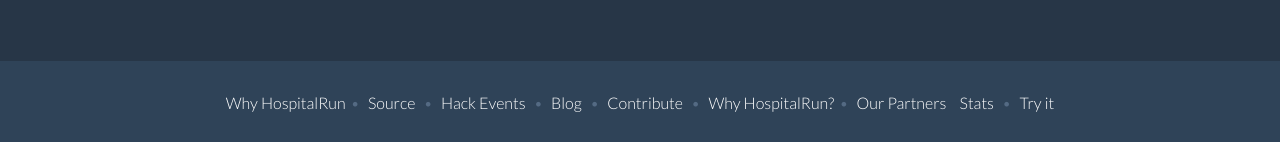
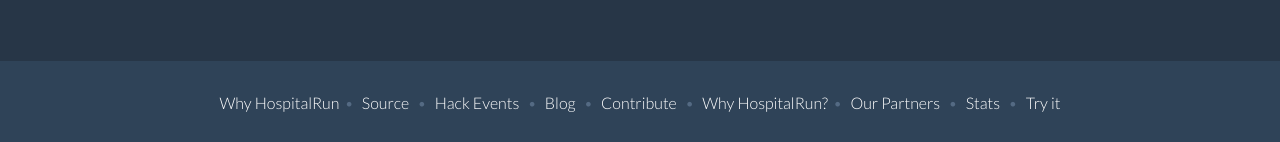
Before and after one commit to HospitalRun/hospitalrun.io, a Jekyll site: the page built from index.html, in a window 1280 px wide. Shown: the part 1653-1795 px from the top of the page. Built offline with Jekyll 4.4.1, drawn with Linux system fonts in a browser that asks for light colours.

Commit message:
Update footer.html

```diff
--- a/_includes/footer.html
+++ b/_includes/footer.html
@@ -8,7 +8,7 @@
       <a href="/blog" class="footer-link">Blog</a> &bull;
       <a href="/contribute" class="footer-link">Contribute</a> &bull;
       <a href="/blog/2016/06/why-hospitalrun" class="footer-link">Why HospitalRun?</a>&bull;
-      <a href="/partners" class="footer-link">Our Partners</a>
+      <a href="/partners" class="footer-link">Our Partners</a> &bull;
       <a href="/stats" class="footer-link">Stats</a> &bull;
       <a href="/tryit" class="footer-link">Try it</a>
     </nav>
```
